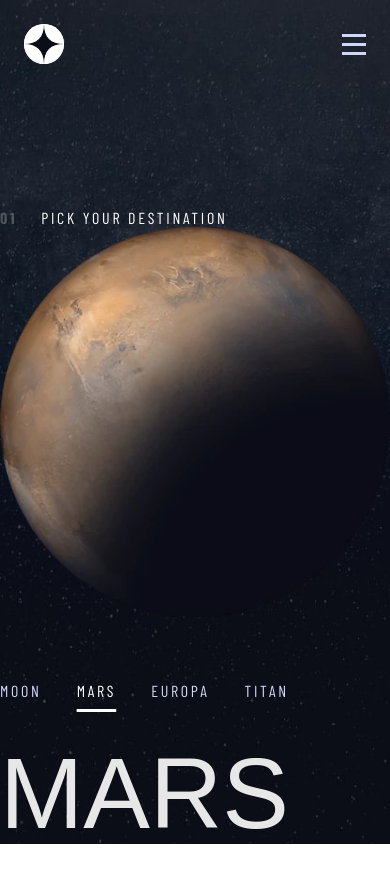
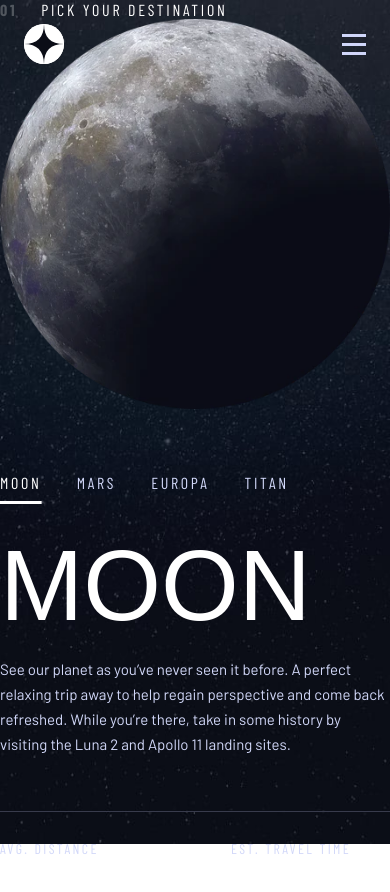
Before and after one commit to aleksandr-efimenko/space-tourism, a Next.js app: page /destination in a window 390 px wide. Shown: the top 892 px of the page. Built offline with nearby package versions, Linux system fonts and the light colour scheme; a web font is replaced by a local one.

Commit message:
fix bug "Text content does not match server-rendered HTML" with setting background image on mobile and desktop

```diff
--- a/src/components/Layout.tsx
+++ b/src/components/Layout.tsx
@@ -7,13 +7,14 @@ import { BackgroundImage } from '@/components/BackgroundImage'
 import { websiteStructure } from '@/data/websiteStructure'
 import { bellefair, barlowCondensed, barlow } from '@/styles/fonts'
 import { MainMenuDesktop } from '@/components/MainMenuDesktop'
-import { useState } from 'react'
+import { useEffect, useState } from 'react'
 import { MainMenuMobile } from './MainMenuMobile'
 import { isMobile } from 'react-device-detect'
 
 export function Layout({ children }: { children: React.ReactNode }) {
   const router = useRouter()
-
+  const [backgroundImage, setBackgroundImage] = useState<string>('')
+  useEffect(() => {
     /**
      *  Get the background image for the current page from the websiteStructure array
      *  depending on the device type
@@ -22,12 +23,14 @@ export function Layout({ children }: { children: React.ReactNode }) {
     const backgroundImage = isMobile
       ? backgroundImageItem?.backgroundImageMobile
       : backgroundImageItem?.backgroundImageDesktop
+    setBackgroundImage(backgroundImage || '')
+  }, [router.pathname])
 
   const [mobileMenuVisible, setMobileMenuVisible] = useState(false)
   return (
     <div className={`${bellefair.variable} ${barlowCondensed.variable} ${barlow.variable} text-white max-height-100vh`}>
       <header
-        className='absolute w-full flex items-center justify-between p-6
+        className='absolute w-full flex items-center justify-between p-6 z-40
         md:py-0 md:pr-0 md:pl-10 lg:pl-14 lg:top-10'
       >
         <div
--- a/src/components/MainMenuMobile.tsx
+++ b/src/components/MainMenuMobile.tsx
@@ -22,7 +22,7 @@ export function MainMenuMobile({
   return (
     <AnimatePresence>
       {mobileMenuVisible && (
-        <div className='absolute inset-0 overflow-hidden z-10'>
+        <div className='absolute inset-0 overflow-hidden z-50'>
           <motion.div
             className='md:hidden flex justify-end w-full'
             // open and close animation
--- a/src/data/websiteStructure.ts
+++ b/src/data/websiteStructure.ts
@@ -2,7 +2,6 @@ type WebsiteStructure = {
   name: string
   path: string
   backgroundImageDesktop: string
-  backgroundImageTablet: string
   backgroundImageMobile: string
   backgroundImageAlt: string
 }
@@ -12,32 +11,28 @@ export const websiteStructure: WebsiteStructure[] = [
     name: 'Home',
     path: '/',
     backgroundImageDesktop: '/assets/home/background-home-desktop.jpg',
-    backgroundImageTablet: '/assets/home/background-home-tablet.jpg',
-    backgroundImageMobile: '/assets/home/background-home-mobile.jpg',
+    backgroundImageMobile: '/assets/home/background-home-tablet.jpg',
     backgroundImageAlt: 'Home Background Image of Space',
   },
   {
     name: 'Destination',
     path: '/destination',
     backgroundImageDesktop: '/assets/destination/background-destination-desktop.jpg',
-    backgroundImageTablet: '/assets/destination/background-destination-tablet.jpg',
-    backgroundImageMobile: '/assets/destination/background-destination-mobile.jpg',
+    backgroundImageMobile: '/assets/destination/background-destination-tablet.jpg',
     backgroundImageAlt: 'Destination Background Image of dark Space',
   },
   {
     name: 'Crew',
     path: '/crew',
     backgroundImageDesktop: '/assets/crew/background-crew-desktop.jpg',
-    backgroundImageTablet: '/assets/crew/background-crew-tablet.jpg',
-    backgroundImageMobile: '/assets/crew/background-crew-mobile.jpg',
+    backgroundImageMobile: '/assets/crew/background-crew-tablet.jpg',
     backgroundImageAlt: 'Crew Background Image of Earth',
   },
   {
     name: 'Technology',
     path: '/technology',
     backgroundImageDesktop: '/assets/technology/background-technology-desktop.jpg',
-    backgroundImageTablet: '/assets/technology/background-technology-tablet.jpg',
-    backgroundImageMobile: '/assets/technology/background-technology-mobile.jpg',
+    backgroundImageMobile: '/assets/technology/background-technology-tablet.jpg',
     backgroundImageAlt: 'Technology Background Image of Space',
   },
 ]
--- a/src/pages/destination.tsx
+++ b/src/pages/destination.tsx
@@ -8,17 +8,17 @@ import { motion } from 'framer-motion'
 export default function Destination() {
   const { destinations } = data
   const [destinationIndex, setDestinationIndex] = useState(0)
-  useEffect(() => {
-    const interval = setInterval(() => {
-      setDestinationIndex((prev) => (prev + 1) % destinations.length)
-    }, 5000)
-    return () => clearInterval(interval)
-  }, [destinations])
+  // useEffect(() => {
+  //   const interval = setInterval(() => {
+  //     setDestinationIndex((prev) => (prev + 1) % destinations.length)
+  //   }, 5000)
+  //   return () => clearInterval(interval)
+  // }, [destinations])
 
   return (
     <>
-      <div className='lg:page-container lg:grid lg:min-h-screen pt-52 w-full'>
-        <div className='col-start-2 col-end-6 flex flex-col'>
+      <div className='lg:page-container lg:grid lg:min-h-screen lg:pt-52 w-full'>
+        <div className='lg:col-start-2 lg:col-end-6 flex flex-col'>
           <h1 className='flex gap-6'>
             <span className='heading5 font-bold opacity-25 '>01</span>
             <p className='heading5 '>Pick your destination</p>
@@ -28,7 +28,7 @@ export default function Destination() {
             initial={{ y: '-5rem', opacity: 0 }}
             animate={{ y: 0, opacity: 1 }}
             transition={{ duration: 0.5 }}
-            className='flex justify-center items-center h-full'
+            className='flex justify-center items-center h-full relative z-10'
           >
             <Image src={destinations[destinationIndex].images.webp} alt='destination' width={445} height={445} />
           </motion.div>
@@ -42,7 +42,7 @@ export default function Destination() {
           />
           <motion.h2
             key={destinations[destinationIndex].name}
-            className='heading2  mt-9 mb-[0.875rem]'
+            className='heading2 mt-9 mb-[0.875rem]'
             initial={{ opacity: 0 }}
             animate={{ opacity: 1 }}
             transition={{ delay: 0.4 }}
```
Lines whose indentation alone changed are shown as unchanged.
